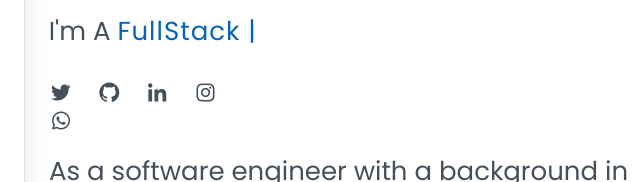
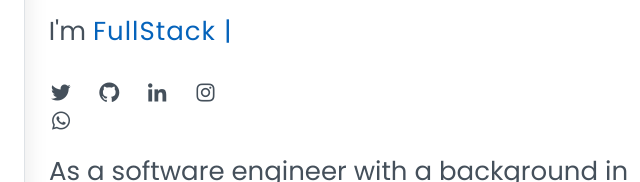
Before and after one commit to mohamed-arshad-ch/portfolio, a plain HTML site: page index.html in a window 1280 px wide. Shown: the part 223-405 px from the top of the page, 590-1230 px from the left. Drawn offline with nearby package versions, Linux system fonts and the light colour scheme; files whose address does not match are found by name.

```diff
--- a/index.html
+++ b/index.html
@@ -112,7 +112,7 @@
             <br>
             <h1>Mohamed Arshad Ch</h1>
             <p>
-              I'm A
+              I'm
               <span
                 class="typed"
                 data-typed-items=" Software Engineer , FullStack Web Developer , Entrepreneur , Freelancer "
```
